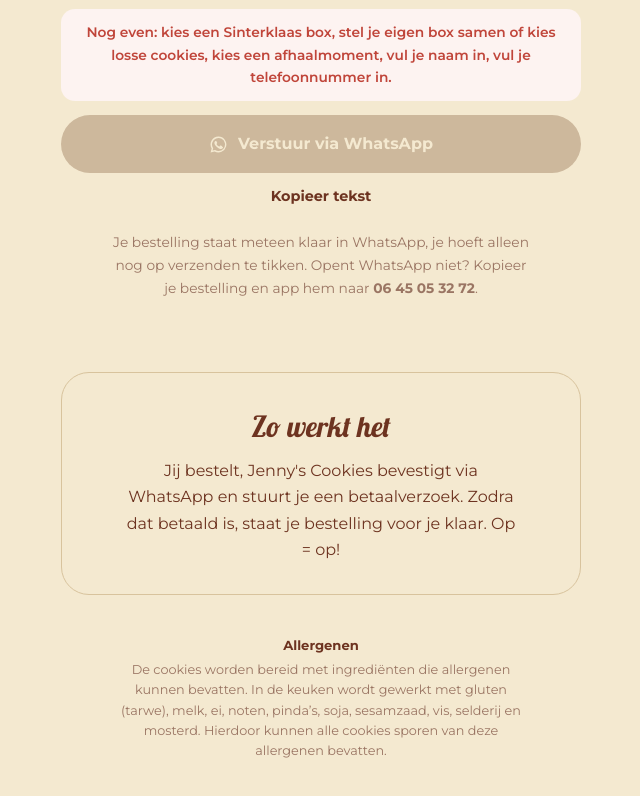
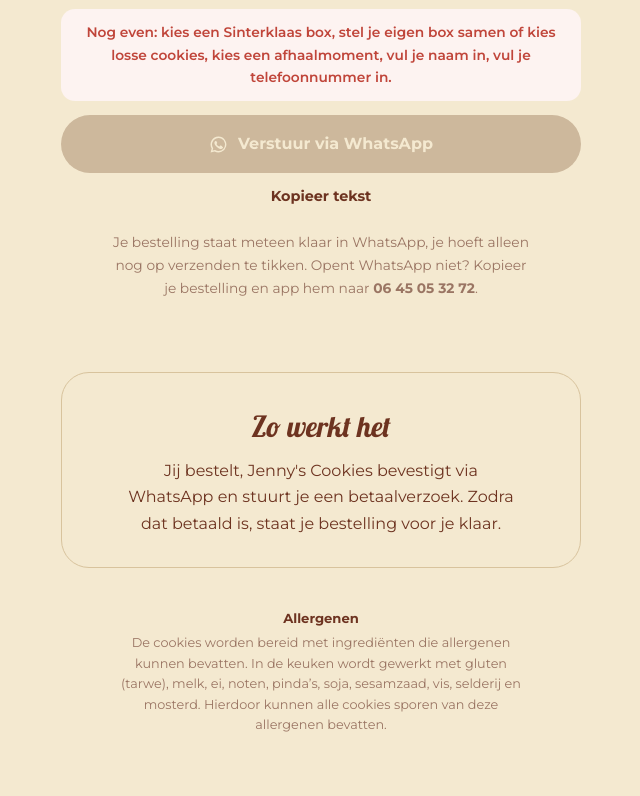
Before and after one commit to jennyscookies/jennyscookies.github.io, a plain HTML site: page index.html in a window 1280 px wide. Shown: the part 4819-5615 px from the top of the page, without its empty margins (319-959 px from the left). Drawn offline with Linux system fonts and the light colour scheme.

Commit message:
'Op = op!' uit Zo werkt het gehaald
Co-Authored-By: Claude Opus 5.5 <noreply@anthropic.com>
Claude-Session: https://claude.ai/code/session_01SBoZBrEUAUSR5i4mweNrFu

```diff
--- a/index.html
+++ b/index.html
@@ -218,7 +218,7 @@
 
   <div class="callout">
     <h3 class="script">Zo werkt het</h3>
-    <p>Jij bestelt, Jenny's Cookies bevestigt via WhatsApp en stuurt je een betaalverzoek. Zodra dat betaald is, staat je bestelling voor je klaar. Op = op!</p>
+    <p>Jij bestelt, Jenny's Cookies bevestigt via WhatsApp en stuurt je een betaalverzoek. Zodra dat betaald is, staat je bestelling voor je klaar.</p>
   </div>
 
   <footer>
```
